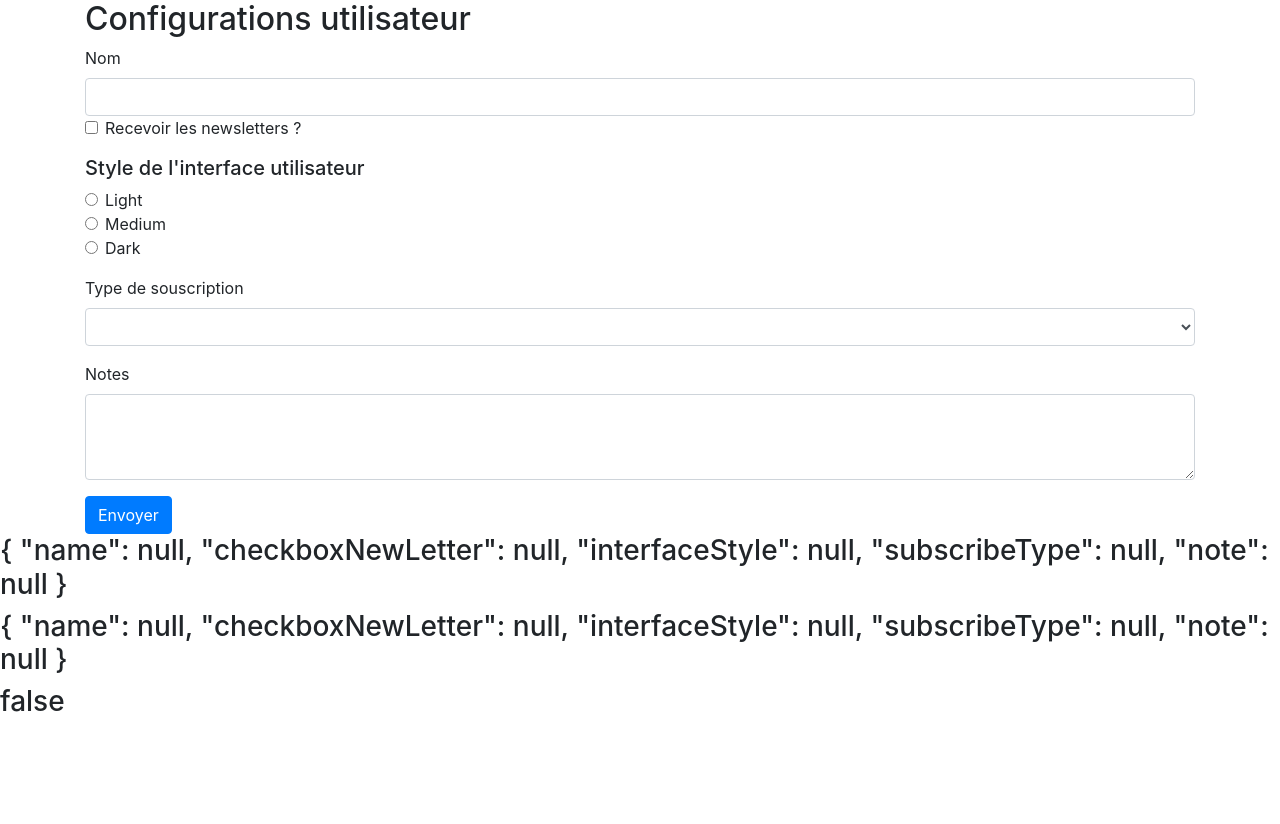
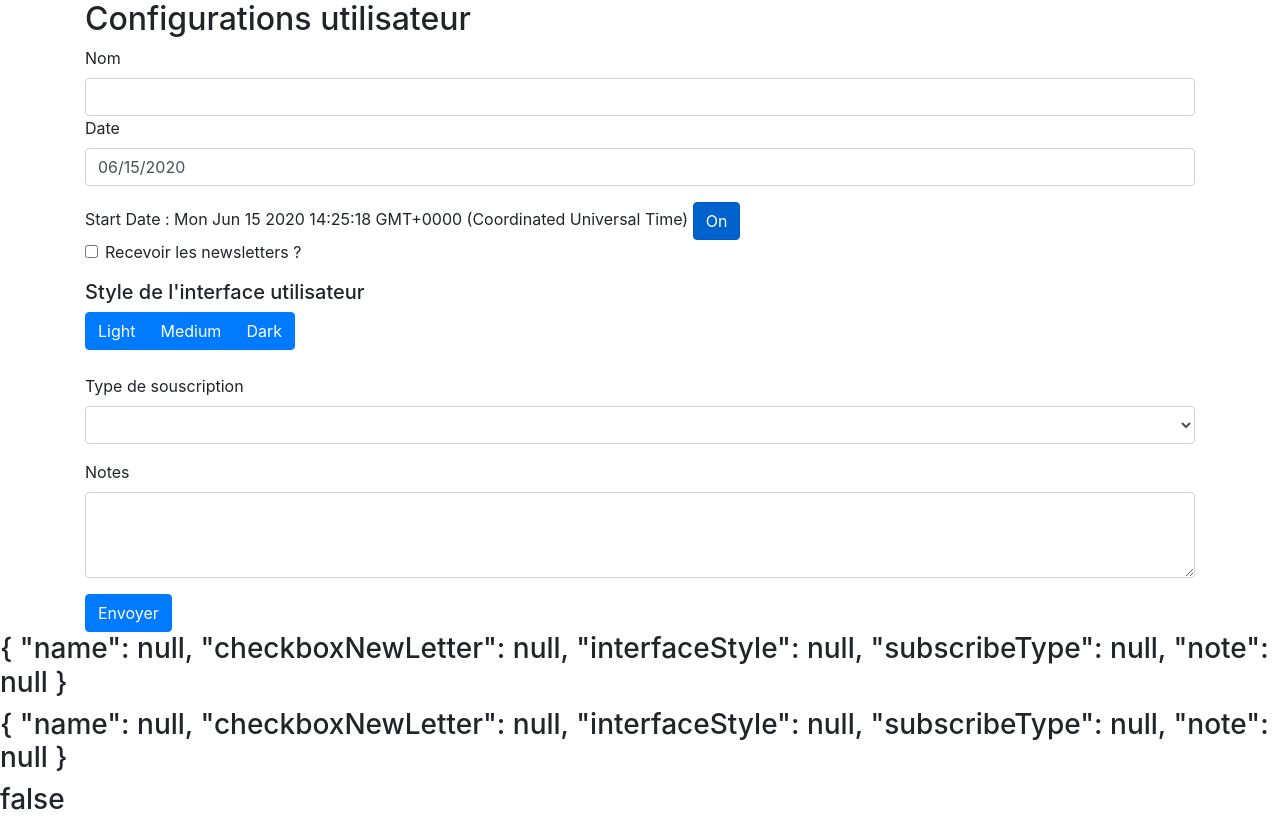
Before and after one commit to jeanyvesruffin/Angular_Forms, an Angular app in the folder frontend/forms-demo/: page / in a window 1280 px wide. Before the commit the page ends 800 px from the top, so only its background shows below. Built offline with nearby package versions, Linux system fonts and the light colour scheme.

Commit message:
utilisation ngx

```diff
--- a/frontend/forms-demo/angular.json
+++ b/frontend/forms-demo/angular.json
@@ -24,6 +24,7 @@
               "src/assets"
             ],
             "styles": [
+              "node_modules/ngx-bootstrap/datepicker/bs-datepicker.css",
               "node_modules/bootstrap/dist/css/bootstrap.min.css",
               "src/styles.css"
             ],
--- a/frontend/forms-demo/package.json
+++ b/frontend/forms-demo/package.json
@@ -16,10 +16,11 @@
     "@angular/compiler": "~9.1.11",
     "@angular/core": "~9.1.11",
     "@angular/forms": "~9.1.11",
-    "@angular/platform-browser": "~9.1.11",
+    "@angular/platform-browser": "^9.1.11",
     "@angular/platform-browser-dynamic": "~9.1.11",
     "@angular/router": "~9.1.11",
     "bootstrap": "^4.5.0",
+    "ngx-bootstrap": "^5.6.1",
     "rxjs": "~6.5.4",
     "tslib": "^1.10.0",
     "zone.js": "~0.10.2"
--- a/frontend/forms-demo/src/app/app.module.ts
+++ b/frontend/forms-demo/src/app/app.module.ts
@@ -1,11 +1,13 @@
 import { BrowserModule } from '@angular/platform-browser';
 import { NgModule } from '@angular/core';
 import { HttpClientModule } from '@angular/common/http';
-
+import { BrowserAnimationsModule } from '@angular/platform-browser/animations';
+import { BsDatepickerModule } from 'ngx-bootstrap/datepicker';
 
 import { AppComponent } from './app.component';
 import { FormsModule } from '@angular/forms';
 import { UserSettingsFormComponent } from './user-settings-form/user-settings-form.component';
+import { ButtonsModule } from 'ngx-bootstrap/buttons';
 
 @NgModule({
   declarations: [
@@ -15,7 +17,10 @@ import { UserSettingsFormComponent } from './user-settings-form/user-settings-fo
   imports: [
     BrowserModule,
     FormsModule,
-    HttpClientModule
+    HttpClientModule,
+    ButtonsModule.forRoot(),
+    BrowserAnimationsModule,
+    BsDatepickerModule.forRoot()
   ],
   providers: [],
   bootstrap: [AppComponent]
--- a/frontend/forms-demo/src/app/user-settings-form/user-settings-form.component.html
+++ b/frontend/forms-demo/src/app/user-settings-form/user-settings-form.component.html
@@ -1,16 +1,26 @@
 <div class="container">
     <h2>Configurations utilisateur</h2>
-    <form #myForm="ngForm" (ngSubmit)="onSubmit(myForm)"><!--ngNativeValidate-->
+    <form #myForm="ngForm" (ngSubmit)="onSubmit(myForm)">
+        <!--ngNativeValidate-->
         <div class="form-group">
             <div><label for="name">Nom</label>
                 <input required #nameField="ngModel" id="name" name="name" class="form-control"
-                    [(ngModel)]="defaultUserSettings.name"
-                    (blur)="onBlur(nameField)"
-                    [class.field-error]="myForm.submitted && nameField.invalid"/>
+                    [(ngModel)]="defaultUserSettings.name" (blur)="onBlur(nameField)"
+                    [class.field-error]="myForm.submitted && nameField.invalid" />
                 <div [hidden]="!myForm.submitted || nameField.valid" class="alert alert-danger">
                     Entrez votre nom
                 </div>
             </div>
+            <div class="form-group">
+                <label for="startDate">Date</label>
+                <input type="text" placeholder="Start Date" class="form-control" [(ngModel)]="startDate"
+                    name="startDate" id="startDate" bsDatepicker>
+            </div>
+            Start Date : {{ startDate }}
+            <button name="singleModel" type="button" class="btn btn-primary" [(ngModel)]="singleModel" btnCheckbox
+                btnCheckboxTrue="On" btnCheckboxFalse="Off">
+                {{ singleModel }}
+            </button>
             <!--<h3>dirty : {{ propertyTest.dirty }}</h3>
             <h3>pristine : {{ propertyTest.pristine }}</h3>
             <h3>touched : {{ propertyTest.touched }}</h3>
@@ -25,7 +35,16 @@
         </div>
         <h5>Style de l'interface utilisateur</h5>
         <div class="form-group">
-            <div class="form-check">
+            <div class="btn-group">
+                <label name="interfaceStyle" class="btn btn-primary" [(ngModel)]="defaultUserSettings.interfaceStyle"
+                    btnRadio="Light" tabindex="0" role="button">Light</label>
+                <label name="interfaceStyle" class="btn btn-primary" [(ngModel)]="defaultUserSettings.interfaceStyle"
+                    btnRadio="Medium" tabindex="0" role="button">Medium</label>
+                <label name="interfaceStyle" class="btn btn-primary" [(ngModel)]="defaultUserSettings.interfaceStyle"
+                    btnRadio="Dark" tabindex="0" role="button">Dark</label>
+            </div>
+        </div>
+        <!-- <div class="form-check">
                 <input class="form-check-input" type="radio" id="lightInterface" name="interfaceStyle" value="light"
                     [(ngModel)]="defaultUserSettings.interfaceStyle">
                 <label class="form-check-label" for="lightInterface">
@@ -45,13 +64,12 @@
                 <label class="form-check-label" for="darInterface">
                     Dark
                 </label>
-            </div>
-        </div>
+            </div> -->
         <div class="form-group">
             <label for="subscriptionType">Type de souscription</label>
             <select class="form-control" id="subscriptionType" name="subscribeType"
                 [(ngModel)]="defaultUserSettings.subscribeType">
-                <option  *ngFor="let type of subscriptionTypes | async">
+                <option *ngFor="let type of subscriptionTypes | async">
                     {{ type }}
                 </option>
             </select>
--- a/frontend/forms-demo/src/app/user-settings-form/user-settings-form.component.ts
+++ b/frontend/forms-demo/src/app/user-settings-form/user-settings-form.component.ts
@@ -25,16 +25,20 @@ export class UserSettingsFormComponent implements OnInit {
   postErrorMessage = '';
   // subscriptionTypes = ['Annuelle', 'Hebdomadaire', 'Mensuelle'];
   subscriptionTypes: Observable<string[]>;
+  singleModel = "On";
+  startDate: Date;
+
 
   constructor(private dataService : DataService) {}
 
   ngOnInit(): void {
     this.subscriptionTypes = this.dataService.getSubscriptiontypes();
+    this.startDate = new Date();
   }
 
   onSubmit(form : NgForm) {
-    console.log(' in submit : ', form.valid);
-    if(form.valid){
+    console.log(' in submit : ', form.value);
+    /*     if(form.valid){
       this.dataService.postUserSettingsForm(this.defaultUserSettings).subscribe(
         result => console.log('sucess : ', result),
         error => this.onHttpError(error)
@@ -43,7 +47,7 @@ export class UserSettingsFormComponent implements OnInit {
     else {
       this.postError = true;
       this.postErrorMessage = "Veuillez fixer les erreurs ci-dessus"
-    }
+    } */
   }
   onHttpError(errorResponse: any): void {
     console.log('error: ', errorResponse);
```
Also changed, not shown: 2 other files (tests, documents, lock files or other folders).
